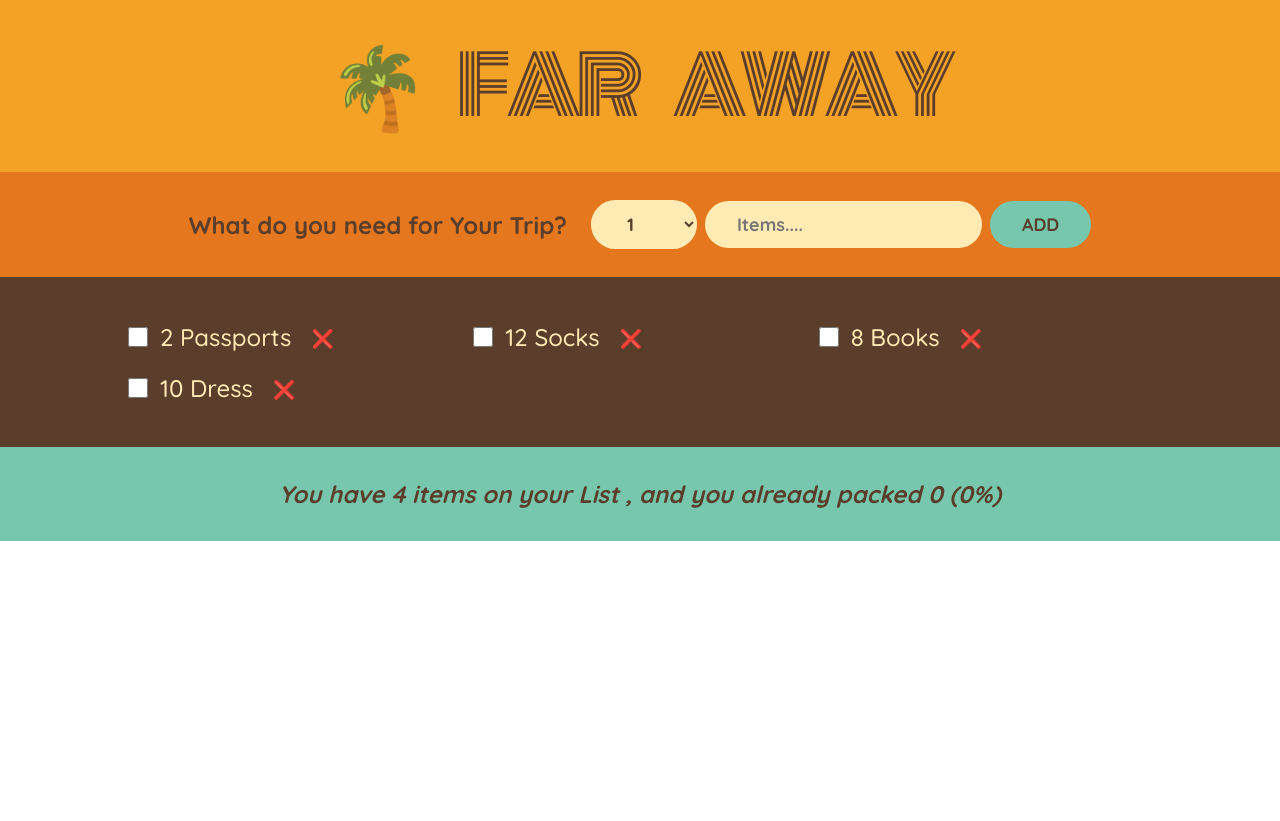
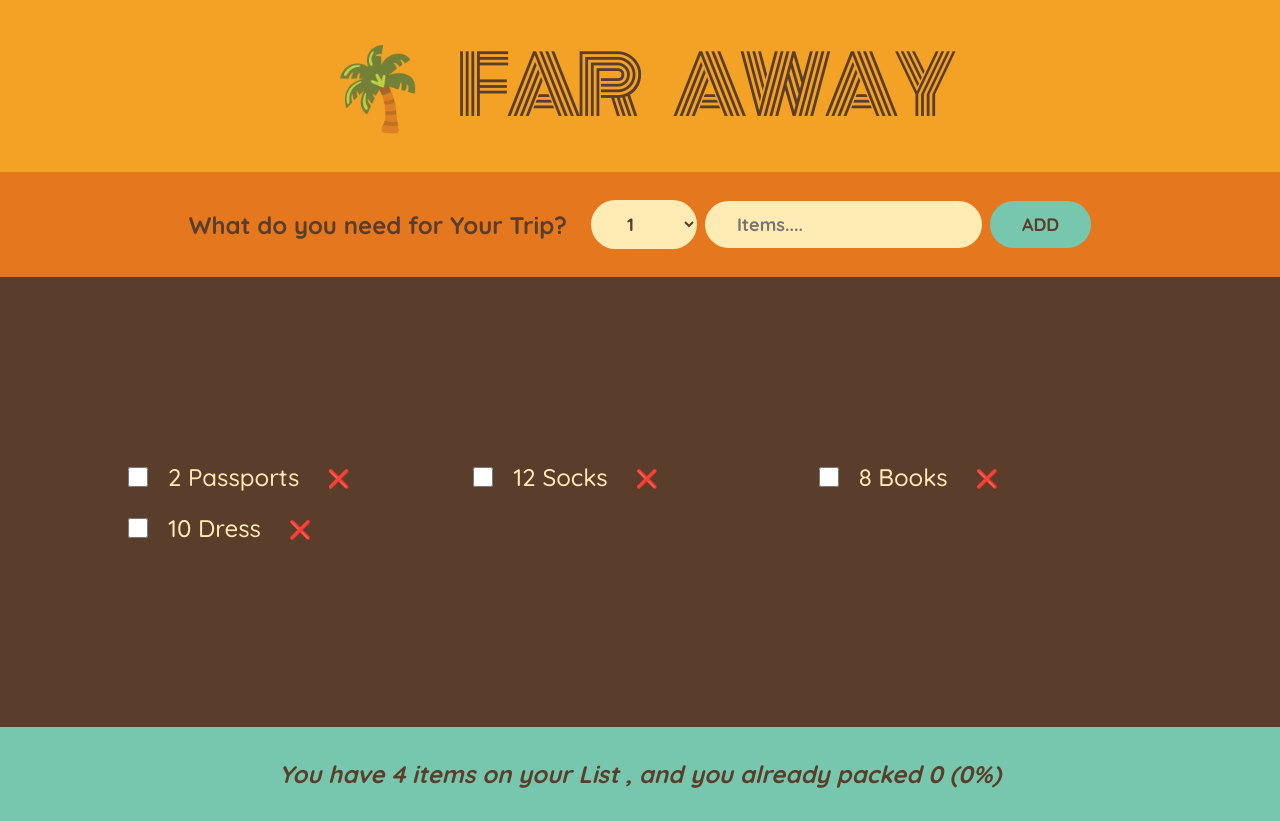
Before and after one commit to Gowtham-G29/React-Projects, a React (Create React App) app in the folder travel-list/: page / in a window 1280 px wide. Before the commit the page ends 800 px from the top, so only its background shows below. Built offline with nearby package versions, Linux system fonts and the light colour scheme.

Commit message:
Update: adjust the padding the List element to the items

```diff
--- a/travel-list/src/index.css
+++ b/travel-list/src/index.css
@@ -29,7 +29,7 @@ body {
   width: 100%;
   height: 100vh;
   display: grid;
-  grid-template-rows: auto auto 1fr auto;
+  grid-template-rows: auto auto auto auto;
 }
 
 h1 {
@@ -80,7 +80,7 @@ input {
 .list {
   background-color: #5a3e2b;
   color: #ffebb3;
-  padding: 4rem 0;
+  padding: 180px 0;
 
   display: flex;
   justify-content: space-between;
@@ -113,7 +113,7 @@ input {
 .list li {
   display: flex;
   align-items: center;
-  gap: 1.2rem;
+  gap: 20px;
 }
 
 input[type="checkbox"] {
```
